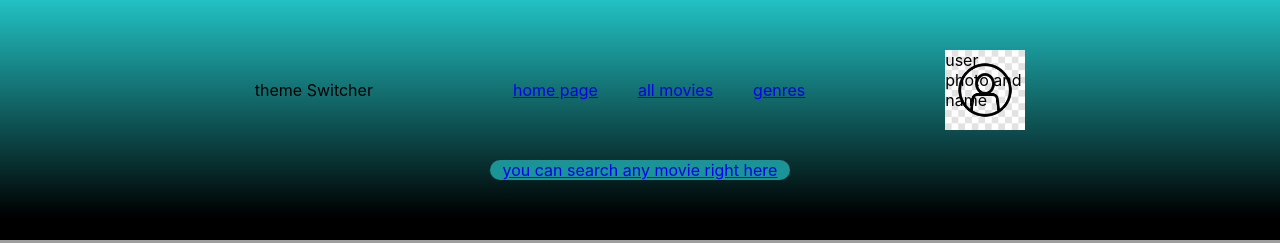
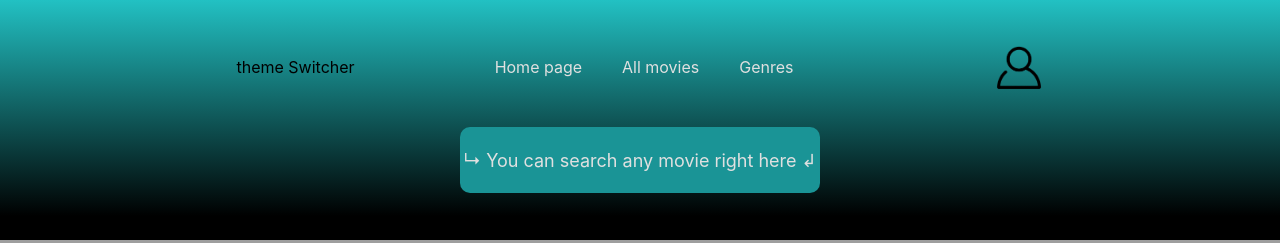
Before and after one commit to LeshyRedPanda/react-project-movie-db-2024, a React (Create React App) app: page /genres/1 in a window 1280 px wide. Shown: the top 243 px of the page. Built offline with nearby package versions, Linux system fonts and the light colour scheme; no server answers; grey boxes are pictures that could not be loaded.

Commit message:
movie db with style 1.3.

```diff
--- a/src/components/genresComp/MoviesByGenreListComp.tsx
+++ b/src/components/genresComp/MoviesByGenreListComp.tsx
@@ -13,13 +13,8 @@ const MoviesByGenreListComp: FC<IProps> = ({movies}) => {
     const [showMovieDetails, setShowMovieDetails] = useState<IMovieModel | null>(null);
 
     const toggleDetails = (movie: IMovieModel) => {
-        if (showMovieDetails && showMovieDetails.id === movie.id) {
-            setShowMovieDetails(null);
-        } else {
-            setShowMovieDetails(movie);
-        }
+        setShowMovieDetails(movie)
     }
-
 
     const handleClose = () => {
         setShowMovieDetails(null)
--- a/src/components/headerComp/HeaderComp.tsx
+++ b/src/components/headerComp/HeaderComp.tsx
@@ -9,21 +9,22 @@ const HeaderComp = () => {
                     theme Switcher
                 </span>
                 <span className={'navigationLinks'}>
-                    <Link to={'/homePage'}> home page </Link>
+                    <Link to={'/homePage'}> Home page </Link>
                 </span><br/>
                 <span className={'navigationLinks'}>
-                    <Link to={'/allMovies'}>all movies</Link>
+                    <Link to={'/allMovies'}>All movies</Link>
                 </span><br/>
                 <span className={'navigationLinks'}>
-                    <Link to={'/genres'}>genres</Link>
+                    <Link to={'/genres'}>Genres</Link>
                 </span><br/>
-                <span className={'userIcon'}>
-                    user photo and name
-                </span>
+                <div className={'userIcon'}>
+
+                </div>
+
             </div>
             <div className={'searchBar'}>
                 <span>
-                    <Link to={'/search'}>you can search any movie right here </Link>
+                    <Link to={'/search'}>↳ You can search any movie right here ↲</Link>
 
                 </span></div>
 
--- a/src/index.css
+++ b/src/index.css
@@ -11,6 +11,15 @@ body {
 code {
     font-family: source-code-pro, Menlo, Monaco, Consolas, 'Courier New',
     monospace;
+}
+
+a {
+    text-decoration: none;
+    color: #E0E0E0;
+}
+
+a:hover, a:focus {
+    text-decoration: none;
 }
 
 
@@ -44,9 +53,6 @@ code {
     margin: 20px;
 }
 
-.userIcon {
-    margin-left: 120px
-}
 
 .themeSwitcher {
     margin-right: 120px;
@@ -59,13 +65,16 @@ code {
 }
 
 .searchBar {
-    width: 300px;
+    width: 360px;
+    height: 66px;
     display: flex;
     align-items: center;
     justify-content: center;
     margin: 20px;
     border-radius: 10px;
     background: #1a9496;
+    font-size: large;
+    text-decoration: none;
 }
 .searchBarComp{
     display: flex;
@@ -83,13 +92,16 @@ code {
     height: 20px;
 }
 
+/*user icon */
 .userIcon {
-    width: 80px;
-    height: 80px;
-    background-image: url("images/user-icon/user-icon-daily-theme.jpg");
+    width: 50px;
+    height: 50px;
+    background-image:url('images/user-icon/userIcon1.png');
     background-size: cover;
+    background-position: center;
+    background-repeat: no-repeat;
+    margin-left: 180px;
 }
-
 /*components ==================================================*/
 .homeCompWrap {
     width: 100%;
@@ -165,8 +177,8 @@ code {
 
 /* movie info new card position z-index: 1 */
 .movieCardInfo {
-    width: 60vw;
-    height: 60vh;
+    width: 96vw;
+    height: 96vh;
     position: fixed;
     top: 50%;
     left: 50%;
@@ -175,7 +187,7 @@ code {
     padding: 10px;
     border: 1px solid #ccc;
     z-index: 1;
-    opacity: 0;
+    /*opacity: 1;*/
     animation: show 0.7s forwards;
     /*text decoration*/
     /* color: #0d829c;*/
@@ -192,9 +204,10 @@ code {
 
 }
 .movieCardInfo h3,p{
-    text-shadow: 2px 2px 4px rgba(239, 234, 234, 0.65);
+    text-shadow: 1px 1px 1px rgba(239, 234, 234, 0.65);
     color: #69c7e0;
-    /*-webkit-text-stroke: 1px #00d7ff;*/
+    -webkit-text-stroke: 1px rgba(0, 215, 255, 0.6);
+
 }
 
 
@@ -210,13 +223,13 @@ code {
     justify-content: center;
     align-items: center;
     position: relative;
-    opacity: 0.5;
+    opacity: 0.7;
 }
 
 
 .closeBtn {
-    width: 140px;
-    height: 40px;
+    width: 240px;
+    height: 50px;
     position: absolute;
     top: 5px;
     right: 5px;
@@ -225,6 +238,7 @@ code {
     background: rgb(13, 131, 157);
     padding: 10px;
     margin:10px 10px 0 0;
+    font-size: large;
 }
 
 /*card by genre */
@@ -312,8 +326,13 @@ code {
 }
 
 .genresLi {
+    display: flex;
+    justify-content: center;
     margin-top: 10px;
     padding: 6px;
+    background-color: #003030;
+    border-radius: 10px;
+
 }
 
 
@@ -336,10 +355,10 @@ code {
 }
 
 .moviesByGenreListWrap {
-
     display: flex;
     flex-wrap: wrap;
     justify-content: space-between;
+    border-radius: 10px;
 
 }
 
--- a/src/pages/GenresPage.tsx
+++ b/src/pages/GenresPage.tsx
@@ -42,7 +42,7 @@ const GenresPage = () => {
                     {genres.map(genre => (
                         <li key={genre.id} className={'genresLi'}>
                             <Link to={`/genres/${genre.id}`}>
-                                Genre img here: {genre.name}
+                               {genre.name}
                             </Link>
 
                         </li>
```
Also changed, not shown: src/images/user-icon/user-icon-daily-theme.jpg (deleted), src/images/user-icon/userIcon1.png (added).
